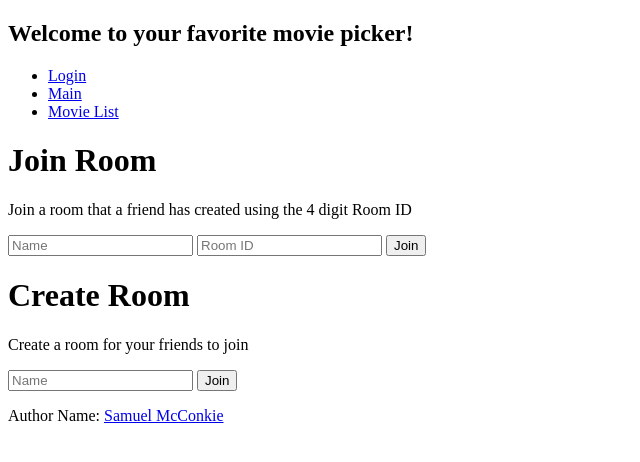
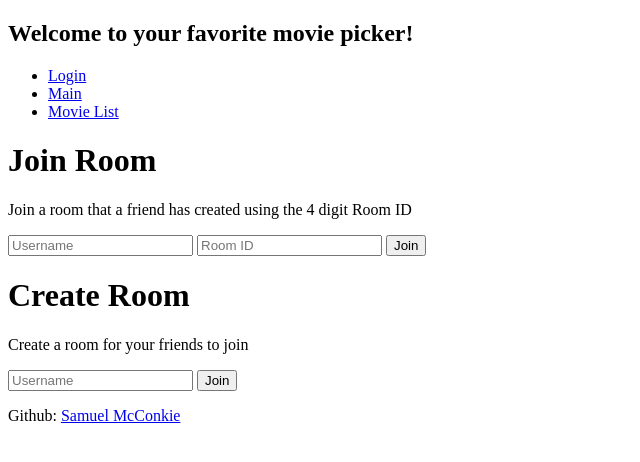
Before and after one commit to samuelmcconkie/startup, a plain HTML site: page index.html in a window 1280 px wide. Shown: the whole page, without its empty margins (0-640 px from the left). Drawn offline with Linux system fonts and the light colour scheme.

Commit message:
implemented the README.md notes for teh HTML deliverable.?

```diff
--- a/index.html
+++ b/index.html
@@ -23,8 +23,8 @@
             <h1>Join Room</h1>
             <p>Join a room that a friend has created using the 4 digit Room ID</p>
             <form action="main.html" method="get">
-                <label for="name"></label>
-                <input type="text" name="name" placeholder="Name" id="name" required>
+                <label for="username"></label>
+                <input type="text" name="username" placeholder="Username" id="Username" required>
                 <label for="room"></label>
                 <input type="text" name="room" placeholder="Room ID" id="room" required>
                 <input type="submit" value="Join">
@@ -35,14 +35,14 @@
             <p>Create a room for your friends to join</p>
             <form action="main.html" method="get">
                 <label for="name"></label>
-                <input type="text" name="name" placeholder="Name" id="name" required>
+                <input type="text" name="name" placeholder="Username" id="name" required>
                 <input type="submit" value="Join">
             </form>
         </div>
     </main>
 
     <footer>
-        <p>Author Name: <span><a href="https://github.com/samuelmcconkie/startup">Samuel McConkie</a></span></p>
+        <p>Github: <span><a href="https://github.com/samuelmcconkie/startup">Samuel McConkie</a></span></p>
     </footer>
 
 
```
Also changed, not shown: main.html (+1 -1 lines), movies.html (+1 -1 lines), README.md.
